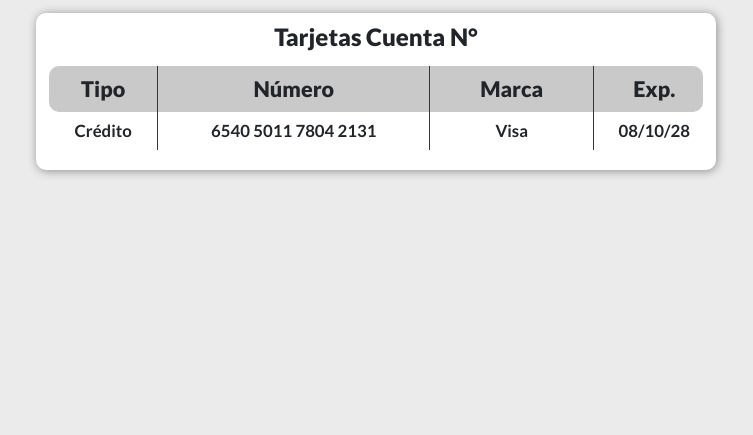
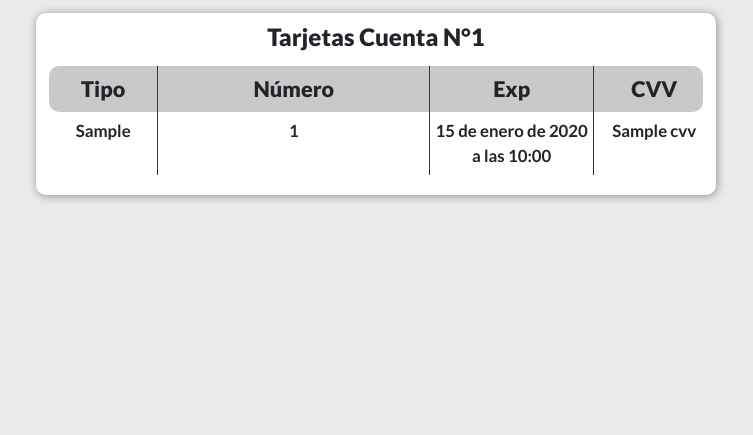
Before and after one commit to Federexi/ITBA-sprint-7-final, a Django app: template homebanking/Tarjetas/template/Tarjetas/gestiones.html in a window 1280 px wide. Shown: the part 132-567 px from the top of the page, without its empty margins (264-1017 px from the left). Run offline with Django 4.2, Linux system fonts and the light colour scheme; the template is opened without the code that fills it: most values are stand-ins (such as "Sample title", 1, 10 or a date in 2020).

Commit message:
funcionalidad completa en hub, actividad y tarjeta

```diff
--- a/homebanking/Cuentas/template/Cuentas/actividad.html
+++ b/homebanking/Cuentas/template/Cuentas/actividad.html
@@ -73,7 +73,7 @@
         <div class="container-fluid contenido">
           <div class="row xd alineacion">
             <div class="col fondo1 marg cent">
-              Si posee otra cuenta la visualizará al tener al menos un movimiento
+              Si posee una o más cuentas las visualizará al tener al menos un movimiento
             </div>
           </div>
         </div>
--- a/homebanking/Tarjetas/models.py
+++ b/homebanking/Tarjetas/models.py
@@ -22,7 +22,7 @@ class Tarjeta(models.Model):
     card_number = models.TextField(unique=True)
     cvv = models.TextField(db_column='CVV')  # Field name made lowercase.
     valid_from = models.DateField()
-    xpiration_date = models.DateField()
+    expiration_date = models.DateField()
     card_type = models.TextField()
     cardbrand_id = models.ForeignKey(MarcaTarjeta, on_delete=models.CASCADE)
 
--- a/homebanking/Tarjetas/template/Tarjetas/gestiones.html
+++ b/homebanking/Tarjetas/template/Tarjetas/gestiones.html
@@ -44,11 +44,11 @@
         </div>
 
         {% for d in datatarjeta %}
-
+        {% if d %}
         <div class="container-fluid contenido">
           <div class="row xd alineacion">
             <div class="col fondo1 marg cent">
-              Tarjetas Cuenta N°
+              Tarjetas Cuenta N°{{d.0.account_id}}
               <div class="row">
                 <div class="col espacio"> &nbsp</div>
               </div>
@@ -56,24 +56,35 @@
                 <div class="row">
                   <div class="col-2 pest-tarj-head redo1">Tipo</div>
                   <div class="col-5 pest-tarj-head">Número</div>
-                  <div class="col-3 pest-tarj-head">Marca</div>
-                  <div class="col-2 pest-tarj-head2 redo2">Exp.</div>
+                  <div class="col-3 pest-tarj-head">Exp</div>
+                  <div class="col-2 pest-tarj-head2 redo2">CVV</div>
                 </div>
+                {% with lista=d %}
+                {% for x in lista %}
                 <div class="row">
-                  <div class="col-2 pest-tarj3 redo1">Crédito</div>
-                  <div class="col-5 pest-tarj3">6540 5011 7804 2131</div>
-                  <div class="col-3 pest-tarj3">Visa</div>
-                  <div class="col-2 pest-tarj4 redo2">08/10/28</div>
+                  <div class="col-2 pest-tarj3 redo1">{{x.card_type}}</div>
+                  <div class="col-5 pest-tarj3">{{x.card_number}}</div>
+                  <div class="col-3 pest-tarj3">{{x.expiration_date}}</div>
+                  <div class="col-2 pest-tarj4 redo2">{{x.cvv}}</div>
                 </div>
+                {% endfor %}
+                {% endwith %}
               </div>
             </div>
           </div>
         </div>
-
+        {% endif %}
         {% endfor %}
 
-
-
+        {% if not datatarjeta %}
+          <div class="container-fluid contenido">
+            <div class="row xd alineacion">
+              <div class="col fondo1 marg cent">
+                Actualmente no posee ninguna tarjeta
+              </div>
+            </div>
+          </div>
+        {% endif %}
 
       {% endblock %}
     </body>
```
Also changed, not shown: homebanking/Tarjetas/views.py (+5 -6 lines), README.md, homebanking/itbank.db.
